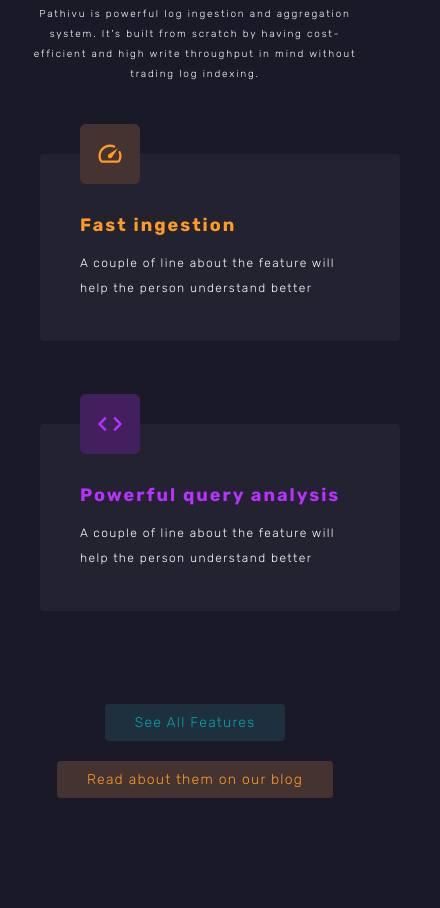
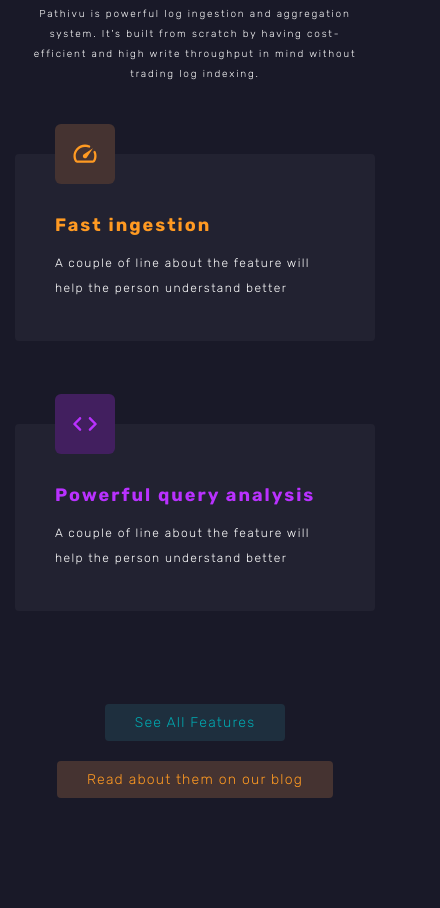
Before and after one commit to pathivu/pathivu-landing-web, a Svelte app: page / in a window 390 px wide. Shown: the part 980-1888 px from the top of the page, 440 px wide, since content can reach past the window. Built offline with nearby package versions, Linux system fonts and the light colour scheme.

Commit message:
Fixed mobile right align

```diff
--- a/src/sections/WhatWeOffer.svelte
+++ b/src/sections/WhatWeOffer.svelte
@@ -49,6 +49,11 @@
             margin-right: 0px;
         }
 
+        .card{
+            margin-left: 0px;
+            margin-right: 0px;
+        }
+
     }
 
     @media(max-width:768px){
@@ -56,6 +61,11 @@
         .button{
             display: block;
             margin-bottom: 20px;
+            margin-right: 0px;
+        }
+
+        .card{
+            margin-left: 0px;
             margin-right: 0px;
         }
 
```
